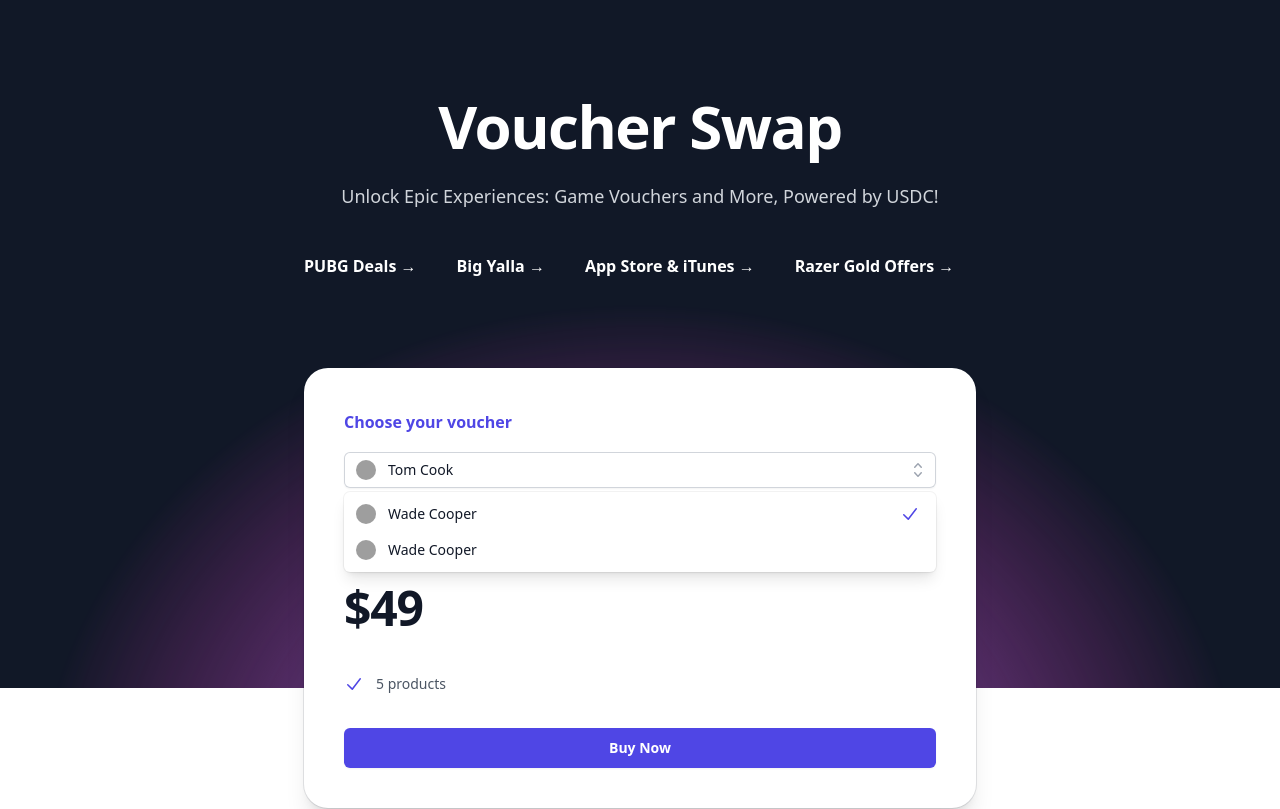
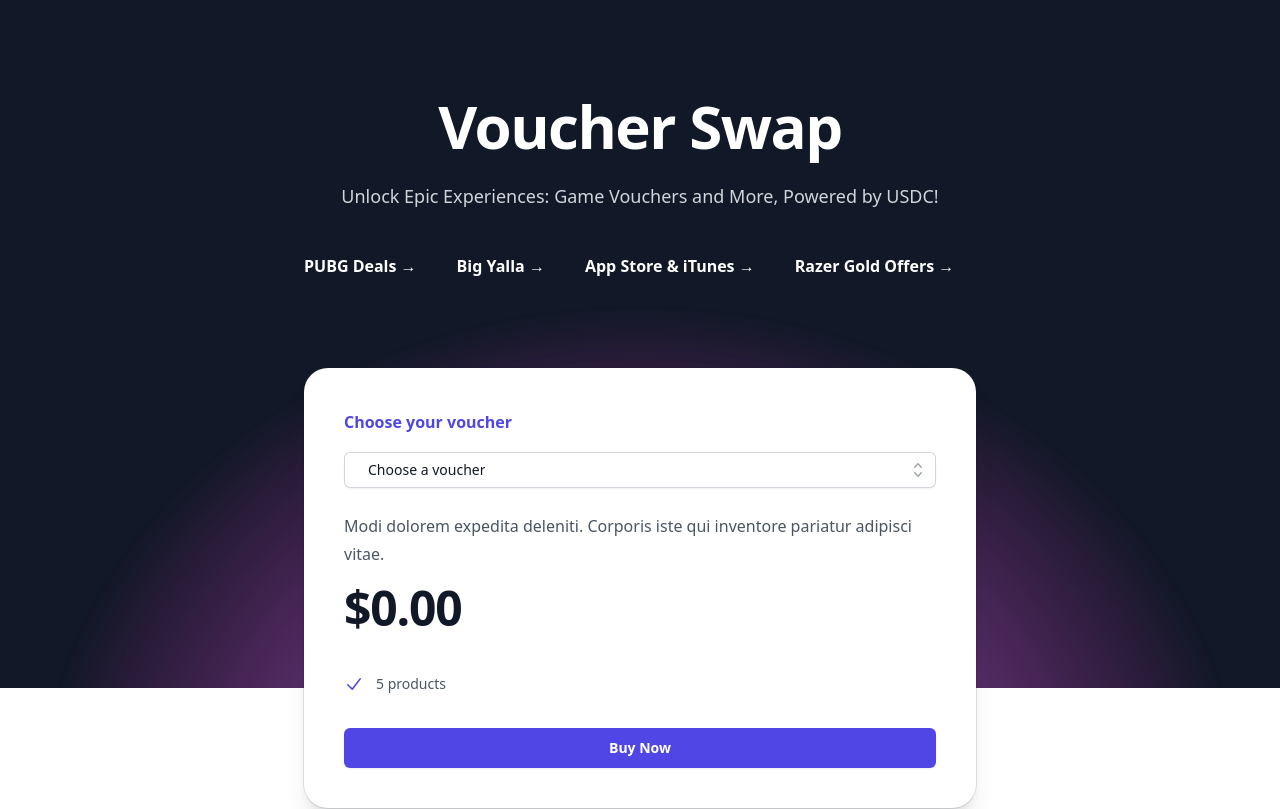
Before and after one commit to cogoo/voucher-swap, a SvelteKit app: page / in a window 1280 px wide. Shown: the top 809 px of the page. Built offline with nearby package versions, Linux system fonts and the light colour scheme; grey boxes are pictures that could not be loaded.

Commit message:
feat: bind list selection

```diff
--- a/src/routes/+page.svelte
+++ b/src/routes/+page.svelte
@@ -1,7 +1,13 @@
 <script>
 	/** @type {import('./$types').PageData} */
 	export let data;
-	console.log('🚀 ~ file: +page.svelte:4 ~ data:', data);
+
+	let selected;
+	let voucherDropdown = '';
+
+	$: price = new Intl.NumberFormat('en-US', { style: 'currency', currency: 'USD' }).format(
+		(selected?.salePrice || selected?.basePrice || 0) / 100
+	);
 </script>
 
 <div class="isolate overflow-hidden bg-gray-900">
@@ -66,14 +72,12 @@
 										aria-haspopup="listbox"
 										aria-expanded="true"
 										aria-labelledby="listbox-label"
+										on:click={() => (voucherDropdown = 'open')}
 									>
 										<span class="flex items-center">
-											<img
-												src="https://images.unsplash.com/photo-1472099645785-5658abf4ff4e?ixlib=rb-1.2.1&ixid=eyJhcHBfaWQiOjEyMDd9&auto=format&fit=facearea&facepad=2&w=256&h=256&q=80"
-												alt=""
-												class="h-5 w-5 flex-shrink-0 rounded-full"
-											/>
-											<span class="ml-3 block truncate">Tom Cook</span>
+											<span class="ml-3 block truncate"
+												>{selected?.productFullName || 'Choose a voucher'}</span
+											>
 										</span>
 										<span
 											class="pointer-events-none absolute inset-y-0 right-0 ml-3 flex items-center pr-2"
@@ -103,6 +107,7 @@
                       From: "opacity-100"
                       To: "opacity-0"
                   -->
+									{#if voucherDropdown === 'open'}
 										<ul
 											class="absolute z-10 mt-1 max-h-56 w-full overflow-auto rounded-md bg-white py-1 text-base shadow-lg ring-1 ring-black ring-opacity-5 focus:outline-none sm:text-sm"
 											tabindex="-1"
@@ -115,19 +120,20 @@
 
                     Highlighted: "bg-indigo-600 text-white", Not Highlighted: "text-gray-900"
                   -->
+
+											{#each data.data as item}
 												<li
 													class="text-gray-900 relative cursor-default select-none py-2 pl-3 pr-9"
-											id="listbox-option-0"
 													role="option"
+													on:click={() => {
+														selected = item;
+														voucherDropdown = 'closed';
+													}}
 												>
 													<div class="flex items-center">
-												<img
-													src="https://images.unsplash.com/photo-1491528323818-fdd1faba62cc?ixlib=rb-1.2.1&ixid=eyJhcHBfaWQiOjEyMDd9&auto=format&fit=facearea&facepad=2&w=256&h=256&q=80"
-													alt=""
-													class="h-5 w-5 flex-shrink-0 rounded-full"
-												/>
-												<!-- Selected: "font-semibold", Not Selected: "font-normal" -->
-												<span class="font-normal ml-3 block truncate">Wade Cooper</span>
+														<span class="font-normal ml-3 block truncate"
+															>{item.productFullName}</span
+														>
 													</div>
 
 													<!--
@@ -135,6 +141,7 @@
 
                       Highlighted: "text-white", Not Highlighted: "text-indigo-600"
                     -->
+													{#if selected === item}
 														<span
 															class="text-indigo-600 absolute inset-y-0 right-0 flex items-center pr-4"
 														>
@@ -151,23 +158,11 @@
 																/>
 															</svg>
 														</span>
+													{/if}
 												</li>
-
-										<li
-											class="text-gray-900 relative cursor-default select-none py-2 pl-3 pr-9"
-											id="listbox-option-0"
-											role="option"
-										>
-											<div class="flex items-center">
-												<img
-													src="https://images.unsplash.com/photo-1491528323818-fdd1faba62cc?ixlib=rb-1.2.1&ixid=eyJhcHBfaWQiOjEyMDd9&auto=format&fit=facearea&facepad=2&w=256&h=256&q=80"
-													alt=""
-													class="h-5 w-5 flex-shrink-0 rounded-full"
-												/>
-												<span class="font-normal ml-3 block truncate">Wade Cooper</span>
-											</div>
-										</li>
+											{/each}
 										</ul>
+									{/if}
 								</div>
 							</div>
 
@@ -176,7 +171,7 @@
 							</p>
 
 							<div class="mt-4 flex items-baseline gap-x-2">
-								<span class="text-5xl font-bold tracking-tight text-gray-900">$49</span>
+								<span class="text-5xl font-bold tracking-tight text-gray-900">{price}</span>
 							</div>
 
 							<ul role="list" class="mt-10 space-y-4 text-sm leading-6 text-gray-600">
```
Lines whose indentation alone changed are shown as unchanged.
